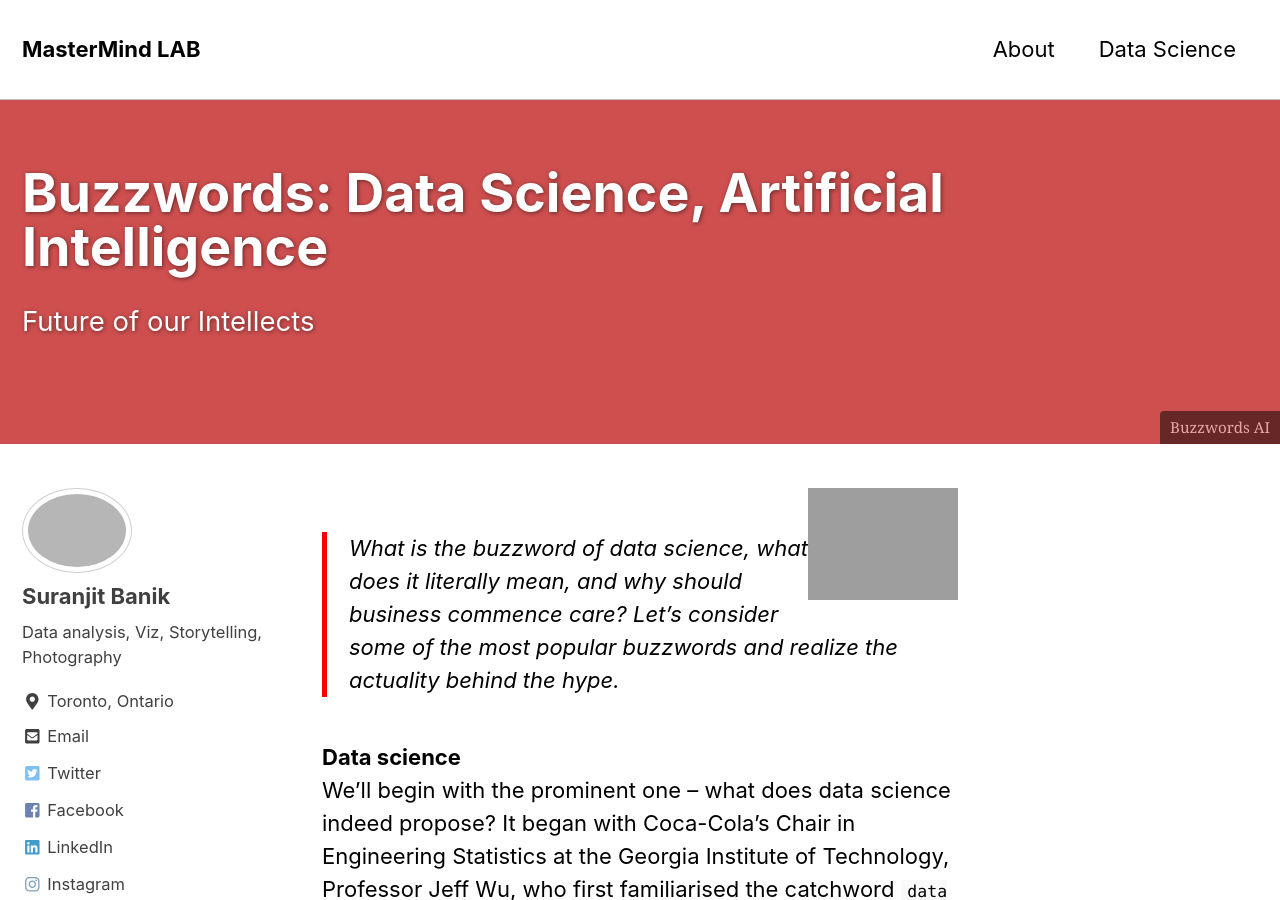
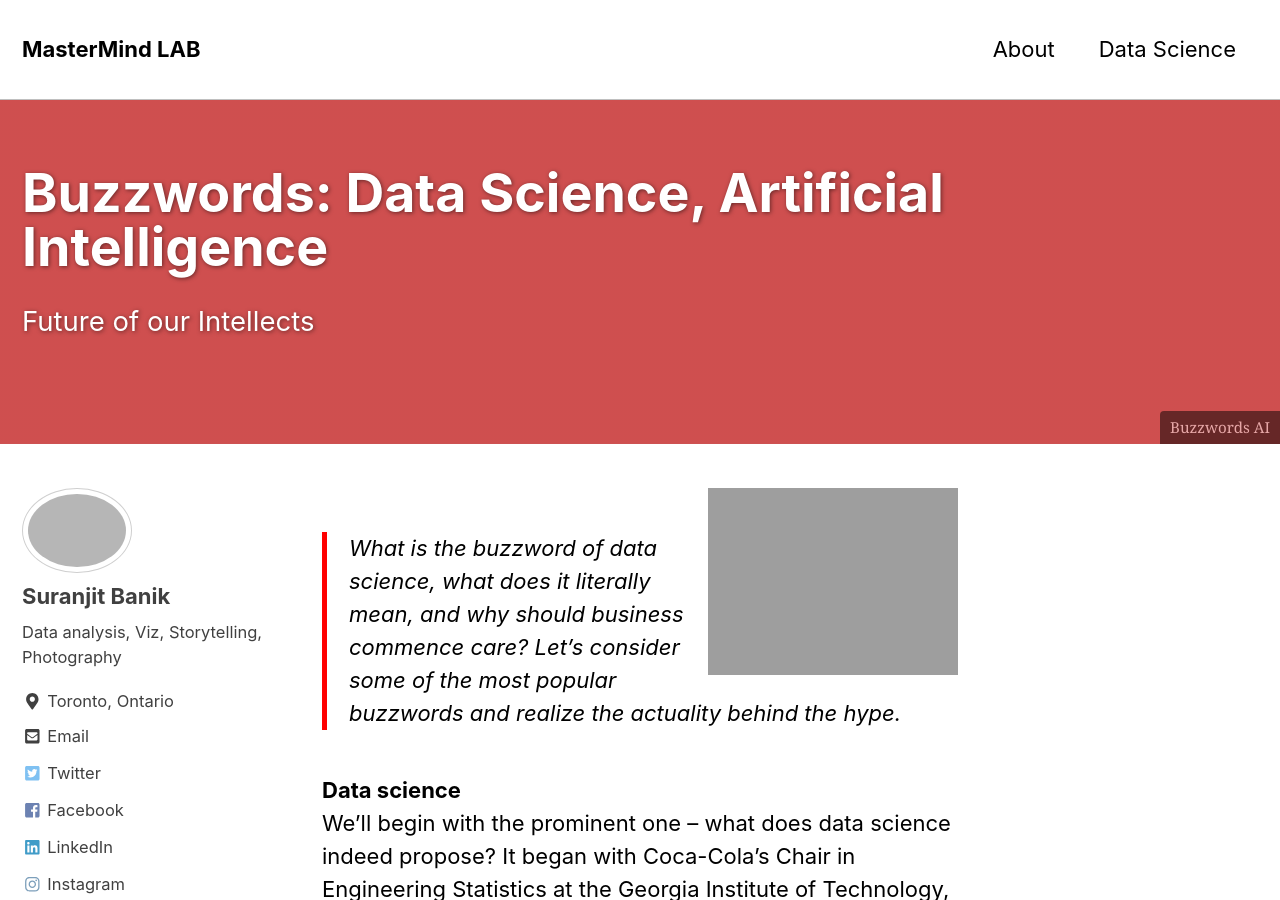
Before and after one commit to mastermindLAB/mastermindLAB.github.io, a Jekyll site: the page built from _posts/2019-03-29-DefinitionOfDataScience.md, in a window 1280 px wide and 900 px high. Built offline with Jekyll 4.4.1, drawn with Linux system fonts in a browser that asks for light colours; nearby versions of some CDN libraries.

```diff
--- a/_posts/2019-03-29-DefinitionOfDataScience.md
+++ b/_posts/2019-03-29-DefinitionOfDataScience.md
@@ -11,7 +11,7 @@
     - label: "See Projects"
       url: "https://github.com/mastermindlab"
 ---
-<img align="right" src="{{ site.url }}{{ site.baseurl }}/images/face-recognision-blog.jpg" width="150" height="150">
+<center><img align="right" src="{{ site.url }}{{ site.baseurl }}/images/face-recognision-blog.jpg" width="250" height="150"></center>
 >What is the buzzword of _data science_, what does it literally mean, and why should business commence care? Let’s consider some of the most popular buzzwords and realize the actuality behind the hype.
 
 
```
